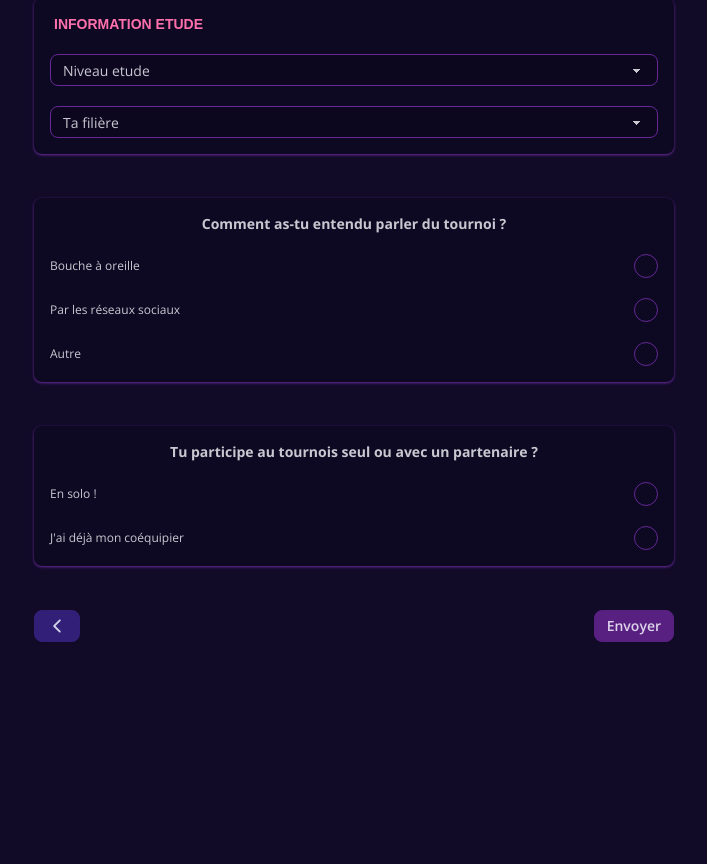
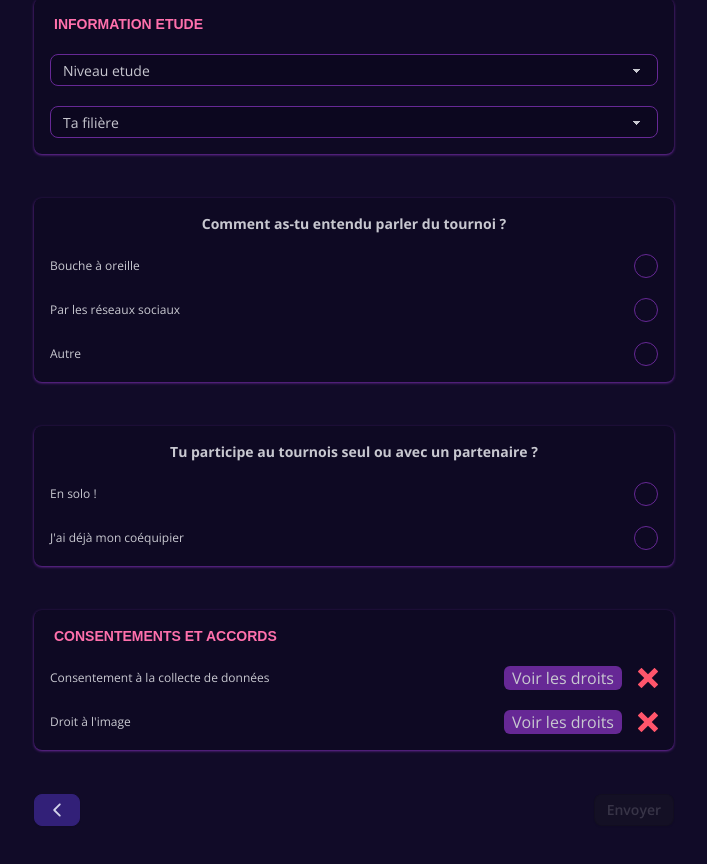
Before and after one commit to VALYM-eSports/tournamentForm, a Next.js app in the folder frontend/: page /tournament in a window 1280 px wide. Shown: the part 742-1606 px from the top of the page, without its empty margins (286-993 px from the left). Before the commit the page ends 1424 px from the top, so only its background shows below. Built offline with nearby package versions, Linux system fonts and the light colour scheme; a web font is replaced by a local one.

Commit message:
add consent

```diff
--- a/frontend/app/api/mail/recap/route.ts
+++ b/frontend/app/api/mail/recap/route.ts
@@ -16,6 +16,7 @@ export async function POST(req: Request, res: Response) {
     rank,
     network,
     partner,
+    rightImage,
   } = await req.json();
 
   const { data, error } = await resend.emails.send({
@@ -35,6 +36,7 @@ export async function POST(req: Request, res: Response) {
       rank,
       network,
       partner,
+      rightImage,
     }),
   });
 
--- a/frontend/app/components/Forms.tsx
+++ b/frontend/app/components/Forms.tsx
@@ -1,20 +1,24 @@
 "use client";
 import { useRouter } from "next/navigation";
 import { useForm, SubmitHandler, set } from "react-hook-form";
-import { FaLongArrowAltDown, FaPhoneAlt, FaUser } from "react-icons/fa";
+import { FaCheck, FaLongArrowAltDown, FaPhoneAlt, FaUser } from "react-icons/fa";
 import { IoIosArrowBack, IoMdMail } from "react-icons/io";
 import {
   SECTOR_ENUM,
   LEVEL_ENUM,
   RANKED_ENUM,
   FormInputs,
+  TOURNAMENT_DATA_ENUM,
+  CONSENT_ENUM,
+  RIGHT_IMAGE_ENUM,
 } from "../../utils/enum";
 import { useState } from "react";
 import axios from "axios";
 import { toast } from "sonner";
 import { Chivo_Mono } from "next/font/google";
-import { IoFootball } from "react-icons/io5";
+import { IoEyeSharp, IoFootball } from "react-icons/io5";
 import { SiDiscord } from "react-icons/si";
+import { ImCross } from "react-icons/im";
 
 const chivoMono = Chivo_Mono({ subsets: ["latin"] });
 
@@ -25,6 +29,25 @@ const Forms = () => {
   const [isOtherNetwork, setIsOtherNetwork] = useState(false);
   const [isPartner, setIsPartner] = useState(false);
   const [isAlone, setIsAlone] = useState(false);
+  const [isConsent, setIsConsent] = useState(false);
+  const [showConsent, setShowConsent] = useState(false);
+  const [showImage, setShowImage] = useState(false);
+  const [isRightImage, setIsRightImage] = useState(false);
+
+  const handleConsentClick = (event: Event, type: CONSENT_ENUM) => {
+    event.preventDefault();
+    type === CONSENT_ENUM.CONSENT ? setShowConsent(true) : setShowImage(true);
+  }
+
+  const handleClickRefuseConsent = (type: CONSENT_ENUM) => {
+    type === CONSENT_ENUM.CONSENT ? setShowConsent(false) : setShowImage(false);
+    type === CONSENT_ENUM.CONSENT ? setIsConsent(false) : setIsRightImage(false);
+  }
+
+  const handleClickAcceptConsent = (type: CONSENT_ENUM) => {
+    type === CONSENT_ENUM.CONSENT ? setShowConsent(false) : setShowImage(false);
+    type === CONSENT_ENUM.CONSENT ? setIsConsent(true) : setIsRightImage(true);
+  }
 
   const {
     register,
@@ -51,6 +74,7 @@ const Forms = () => {
         rank: data.rank,
         network: isOtherNetwork ? data.otherNetwork : data.network,
         partner: isAlone ? data.partnerChoice : data.partnerName,
+        rightImage: isRightImage ? "J'accepte" : "Je refuse",
       });
       await axios.post("/api/mail/validation", {
         pseudoIg: data.pseudoIg,
@@ -321,9 +345,8 @@ const Forms = () => {
             {/* Sector */}
             <select
               disabled={submitLoading}
-              className={`select select-primary w-full bg-base-300 select-sm ${
-                levelInfo === LEVEL_ENUM.EXTERNE ? "hidden" : ""
-              } `}
+              className={`select select-primary w-full bg-base-300 select-sm ${levelInfo === LEVEL_ENUM.EXTERNE ? "hidden" : ""
+                } `}
               {...register("sector")}
             >
               <option disabled selected>
@@ -379,9 +402,8 @@ const Forms = () => {
             </div>
             {/* Autre reseau */}
             <div
-              className={`flex-col gap-2 md:flex ${
-                isOtherNetwork ? "" : "hidden md:hidden"
-              }`}
+              className={`flex-col gap-2 md:flex ${isOtherNetwork ? "" : "hidden md:hidden"
+                }`}
             >
               <label className="input input-bordered input-sm input-primary bg-base-300 flex items-center gap-2">
                 <input
@@ -451,9 +473,8 @@ const Forms = () => {
               />
             </div>
             <div
-              className={`flex-col gap-2 md:flex ${
-                isPartner ? "" : "hidden md:hidden"
-              }`}
+              className={`flex-col gap-2 md:flex ${isPartner ? "" : "hidden md:hidden"
+                }`}
             >
               <label className="input input-bordered input-sm input-primary bg-base-300 flex items-center gap-2">
                 <input
@@ -488,9 +509,8 @@ const Forms = () => {
 
           {/*PartnerChoice */}
           <div
-            className={`flex gap-5 flex-col justify-start bg-base-200 p-4 rounded-lg mb-6 md:mb-11 shadow shadow-primary ${
-              isAlone ? "" : "hidden md:hidden"
-            }`}
+            className={`flex gap-5 flex-col justify-start bg-base-200 p-4 rounded-lg mb-6 md:mb-11 shadow shadow-primary ${isAlone ? "" : "hidden md:hidden"
+              }`}
           >
             <div className="flex justify-center items-center">
               <label className="text-sm font-bold">
@@ -521,7 +541,7 @@ const Forms = () => {
           </div>
 
           {/* -------------------------- CONSENTEMENT ---------------------- */}
-          {/* <div className="flex gap-5 flex-col justify-start bg-base-200 p-4 rounded-lg mb-6 md:mb-11 shadow shadow-primary">
+          <div className="flex gap-5 flex-col justify-start bg-base-200 p-4 rounded-lg mb-6 md:mb-11 shadow shadow-primary">
             <div className={chivoMono.className}>
               <h2 className="text-accent text-sm font-semibold pl-1">
                 CONSENTEMENTS ET ACCORDS
@@ -530,28 +550,28 @@ const Forms = () => {
 
             <div className="flex gap-3 items-center justify-between">
               <p className="text-xs">Consentement à la collecte de données</p>
-              <input
-                disabled={submitLoading}
-                className="checkbox checkbox-primary"
-                type="checkbox"
-              />
+              <div className="flex gap-4 items-center">
+                <button className="bg-primary px-2 rounded-md transition duration-100 ease-in-out active:scale-95" onClick={(event: any) => handleConsentClick(event, CONSENT_ENUM.CONSENT)}>Voir les droits</button>
+                {isConsent ? <FaCheck className="text-success" size={20} /> : <ImCross className="text-error" size={20} />}
+              </div>
+
             </div>
 
 
             <div className="flex gap-3 items-center justify-between">
               <p className="text-xs">Droit à l&apos;image</p>
-              <input
-                disabled={submitLoading}
-                className="checkbox checkbox-primary"
-                type="checkbox"
-              />
+              <div className="flex gap-4 items-center">
+                <button className="bg-primary px-2 rounded-md transition duration-100 ease-in-out active:scale-95" onClick={(event: any) => handleConsentClick(event, CONSENT_ENUM.IMAGE)}>Voir les droits</button>
+                {isRightImage ? <FaCheck className="text-success" size={20} /> : <ImCross className="text-error" size={20} />}
+              </div>
             </div>
-          </div> */}
+          </div>
 
           {/*SUBMIT*/}
           <div className="flex justify-between">
             <button
               onClick={handleClickBack}
+
               className="btn btn-active btn-secondary btn-sm hover:scale-105 active:scale-95"
             >
               <IoIosArrowBack size={20} />
@@ -559,6 +579,7 @@ const Forms = () => {
             <button
               type="submit"
               className="btn btn-active btn-primary btn-sm hover:scale-105 active:scale-95 min-w-20"
+              disabled={!isConsent}
             >
               {submitLoading ? (
                 <span className="loading loading-dots "></span>
@@ -572,9 +593,37 @@ const Forms = () => {
 
       {/* ------------------- MODALS ------------------- */}
 
-      {/* <div className="fixed top-0 right-0 w-screen h-screen bg-black opacity-40 flex justify-center items-center">
-        <div className="bg-primary w-[30%] opacity-100">dazd</div>
-      </div> */}
+      {showConsent && <div className="fixed top-0 right-0 w-screen h-screen bg-black bg-opacity-70 flex justify-center items-center px-2 md:px-0">
+        <div className="relative bg-base-100 md:w-[60%] rounded-md px-5 py-5">
+          <h2 className="text-accent text-lg font-bold pl-1">Consentement à la collecte de données</h2>
+          <div className="flex flex-col gap-2 mt-3 text-md">
+            {Object.values(TOURNAMENT_DATA_ENUM).map((data) => (
+              <option key={data} value={data} style={{ whiteSpace: 'pre-wrap' }}>
+                - {data}
+              </option>))}
+          </div>
+          <div className="flex gap-3 mt-5 justify-end items-center">
+            <button className="bg-red-900 px-4 py-1 rounded-md active:scale-95 hover:bg-red-800 transition duration-100 ease-in-out" onClick={() => handleClickRefuseConsent(CONSENT_ENUM.CONSENT)}>Je refuse</button>
+            <button className="bg-green-900 px-4 py-1 rounded-md active:scale-95 hover:bg-green-800 transition duration-100 ease-in-out" onClick={() => handleClickAcceptConsent(CONSENT_ENUM.CONSENT)}>J'accepte</button>
+          </div>
+        </div>
+      </div>}
+
+      {showImage && <div className="fixed top-0 right-0 w-screen h-screen bg-black bg-opacity-70 flex justify-center items-center px-2 md:px-0">
+        <div className="relative bg-base-100 md:w-[60%] rounded-md px-5 py-5">
+          <h2 className="text-accent text-lg font-bold pl-1">Droit à l&apos;image</h2>
+          <div className="flex flex-col gap-2 mt-3 text-md">
+            {Object.values(RIGHT_IMAGE_ENUM).map((right) => (
+              <option key={right} value={right} style={{ whiteSpace: 'pre-wrap' }}>
+                - {right}
+              </option>))}
+          </div>
+          <div className="flex gap-3 mt-5 justify-end items-center">
+            <button className="bg-red-900 px-4 py-1 rounded-md active:scale-95 hover:bg-red-800 transition duration-100 ease-in-out" onClick={() => handleClickRefuseConsent(CONSENT_ENUM.IMAGE)}>Je refuse</button>
+            <button className="bg-green-900 px-4 py-1 rounded-md active:scale-95 hover:bg-green-800 transition duration-100 ease-in-out" onClick={() => handleClickAcceptConsent(CONSENT_ENUM.IMAGE)}>J'accepte</button>
+          </div>
+        </div>
+      </div>}
     </>
   );
 };
--- a/frontend/emails/emailMarioRecap.tsx
+++ b/frontend/emails/emailMarioRecap.tsx
@@ -23,6 +23,7 @@ export const EmailMarioRecap = ({
   rank,
   network,
   partner,
+  rightImage,
 }: FormData) => {
   return (
     <Tailwind
@@ -96,6 +97,9 @@ export const EmailMarioRecap = ({
             <Text>
               <strong className="text-accent mr-3">Rang :</strong> {rank}
             </Text>
+            <Text>
+              <strong className="text-accent mr-3">Droit à l'image :</strong> {rightImage}
+            </Text>
           </Container>
         </Body>
       </Html>
--- a/frontend/utils/enum.ts
+++ b/frontend/utils/enum.ts
@@ -56,6 +56,7 @@ export type FormData = {
   rank: RANKED_ENUM;
   network: string;
   partner: string;
+  rightImage: string;
 };
 
 export enum TOURNAMENT_INFO_ENUM {
@@ -75,3 +76,8 @@ export enum RIGHT_IMAGE_ENUM {
   SECOND = "Les organisateurs s'engagent à utiliser ces images de manière appropriée et respectueuse, et à ne pas les utiliser à des fins diffamatoires ou préjudiciables à votre réputation.",
   THRID = "Si vous préférez ne pas être photographié ou filmé, veuillez en informer les organisateurs au moment de votre inscription ou avant le début du tournoi.",
 }
+
+export enum CONSENT_ENUM {
+  CONSENT = "consent",
+  IMAGE = "image",
+}
```
